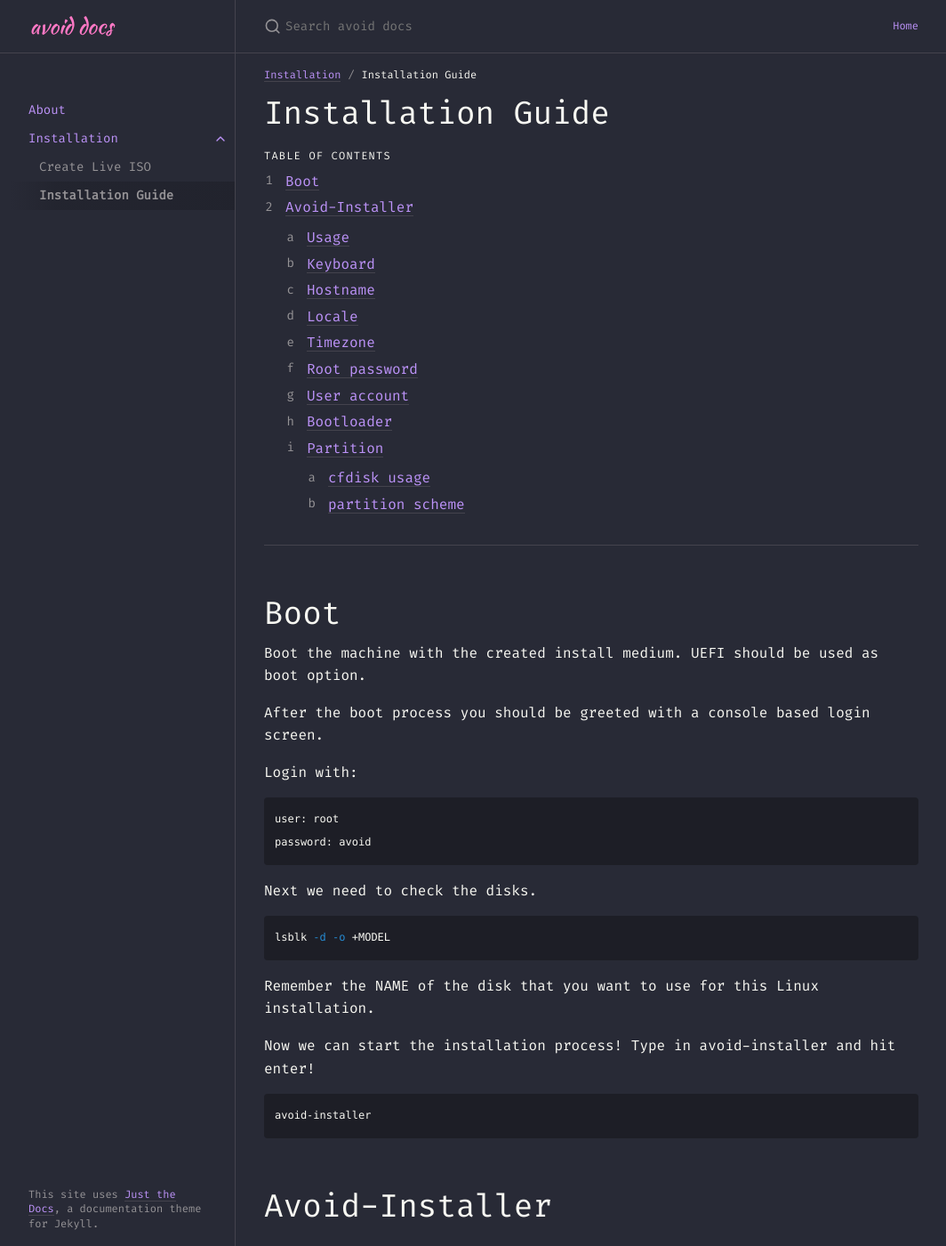
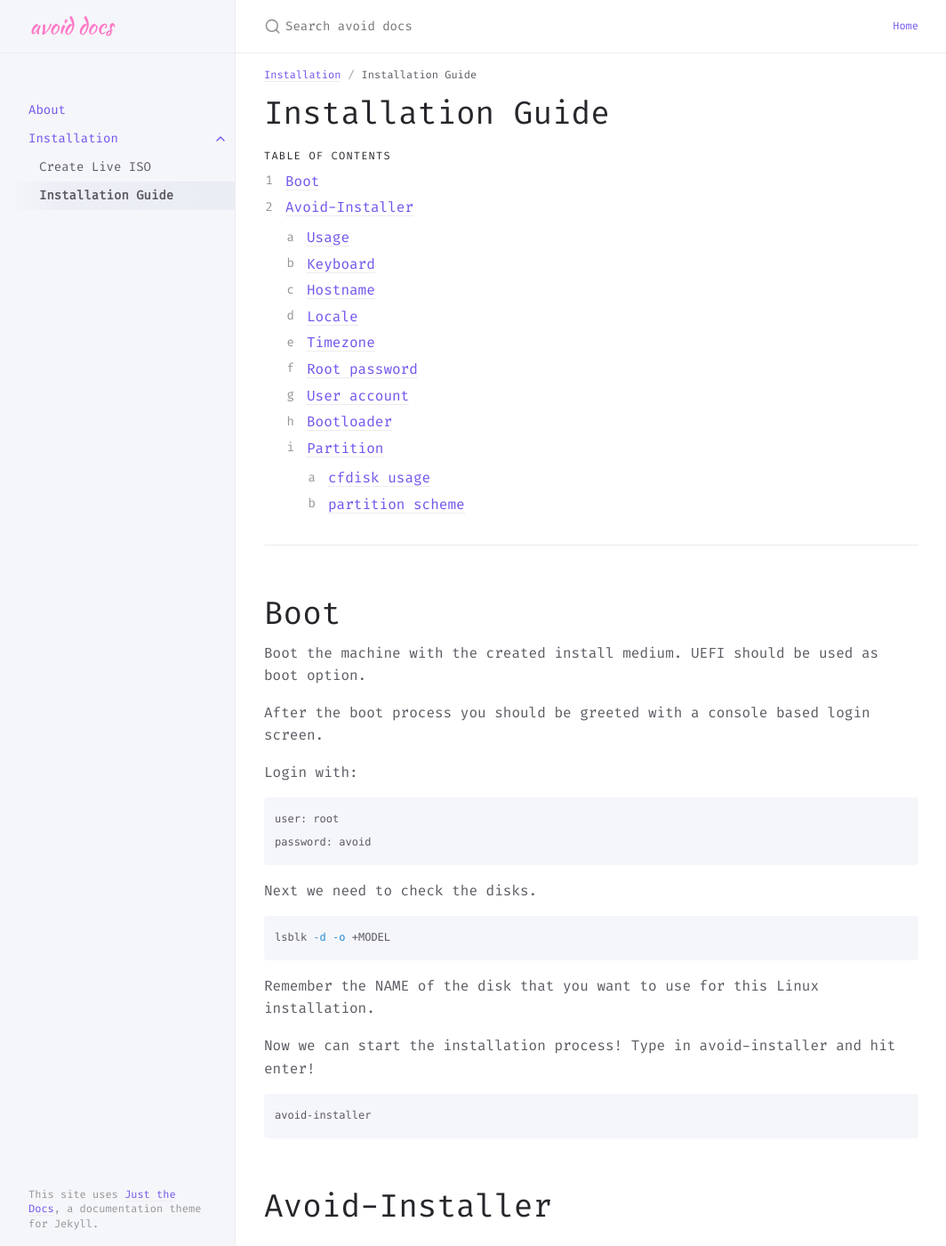
Before and after one commit to faenrir/avoid-documentation, a Jekyll site: the page built from docs/installation/installation-guide.md, in a window 1280 px wide and 1400 px high. Shown: the whole window at 89% size, without its empty margins (107-1171 px from the left). Built offline with Jekyll 4.4.1, drawn with Linux system fonts in a browser that asks for light colours; comment, search, counter and statistics services are not loaded.

Commit message:
Switch to light mode

```diff
--- a/_config.yml
+++ b/_config.yml
@@ -98,7 +98,7 @@ gh_edit_branch: "master" # the branch that your docs is served from
 gh_edit_view_mode: "tree" # "tree" or "edit" if you want the user to jump into the editor immediately
 
 # Color scheme currently only supports "dark", "light"/nil (default), or a custom scheme that you define
-color_scheme: dark
+color_scheme: light
 
 # Google Analytics Tracking (optional)
 # e.g, UA-1234567-89
```
